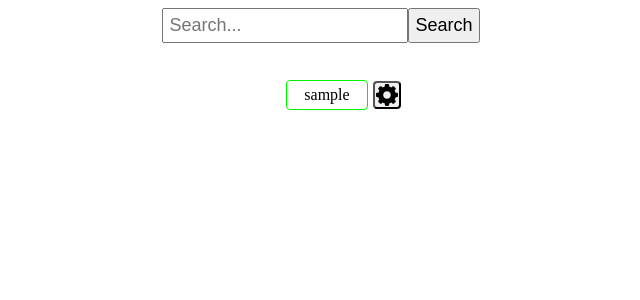
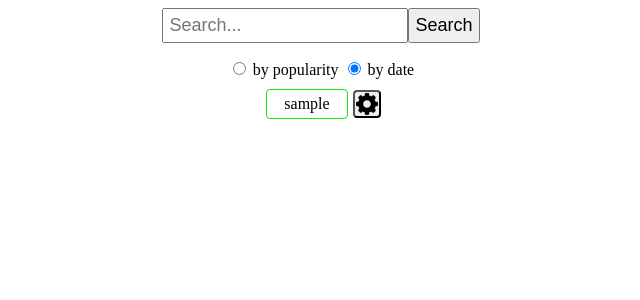
Before and after one commit to TkachukRR/31-search, an Angular app: page / in a window 1280 px wide. Both pictures are taken after typing "Sample" into the empty fields and a click on the button "Search". Shown: the top 300 px of the page, without its empty margins (319-959 px from the left). Built offline with nearby package versions, Linux system fonts and the light colour scheme.

Commit message:
Added ability sort searches by

```diff
--- a/src/app/search-list/search-list.component.html
+++ b/src/app/search-list/search-list.component.html
@@ -1,8 +1,18 @@
+<div class="search" *ngIf="searchList.length">
+  <div class="search__radio">
+    <label>
+      <input type="radio" [(ngModel)]="sortedBy" (click)="getSortedSearchList()" value="pop">
+      by popularity
+    </label>
+    <label>
+      <input type="radio" [(ngModel)]="sortedBy" (click)="getSortedSearchList()" value="date">
+      by date
+    </label>
+  </div>
   <div  class="wrapper">
     <ul class="search__list">
       <li class="search__item" *ngFor="let item of searchList">
-      {{item}}
-<!--      <button class="search__btn-del" type="button" (click)="removeSearch($event)" [id]="item.date" *ngIf="editMode">x</button>-->
+        {{ item }}
       </li>
     </ul>
     <button class="search__btn-edit" type="button" (click)="showFullList()">
@@ -27,6 +37,9 @@
   </div>
   <div class="full" *ngIf="isVisibleFullList">
     <button type="button" (click)="isVisibleFullList = false">close</button>
+    <form>
+
+    </form>
     <ul class="full__list">
       <li class="full__item" *ngFor="let search of searchListFull">
         {{ search.value }} | {{ search.date | date: 'dd.MM.yy HH:mm:ss' }}
@@ -34,3 +47,5 @@
       </li>
     </ul>
   </div>
+
+</div>
--- a/src/app/search-list/search-list.component.scss
+++ b/src/app/search-list/search-list.component.scss
@@ -1,7 +1,14 @@
 .search {
+  &__radio{
+    text-align: center;
+    margin-bottom: 5px;
+  }
+
   &__list{
     display: flex;
     list-style: none;
+    margin: 0;
+    padding: 0;
   }
   &__item{
     display: flex;
--- a/src/app/search-list/search-list.component.ts
+++ b/src/app/search-list/search-list.component.ts
@@ -1,6 +1,6 @@
 import { Component, inject, OnDestroy, OnInit } from '@angular/core';
 import { SearchStorageService } from "../services/search-storage.service";
-import { Subscription } from "rxjs";
+import { Observable, Subscription } from "rxjs";
 
 @Component({
   selector: 'app-search-list',
@@ -28,6 +28,7 @@ export class SearchListComponent implements OnInit, OnDestroy{
   }
 
   public getSortedSearchList(){
+    console.log(this.sortedBy)
     switch (this.sortedBy) {
       case 'date':
         this.searchList = this.searchStorage.getSortedByDate();
@@ -50,4 +51,9 @@ export class SearchListComponent implements OnInit, OnDestroy{
   public deleteItem(value: string, date: string){
     this.searchStorage.removeSearch(value, date)
   }
+
+  public changeSortedByTo(sortBy: 'pop' | 'date'){
+    this.sortedBy = sortBy
+    this.getSortedSearchList()
+  }
 }
```
Also changed, not shown: src/app/app.module.ts (+7 -6 lines). Lines whose indentation alone changed are shown as unchanged.
